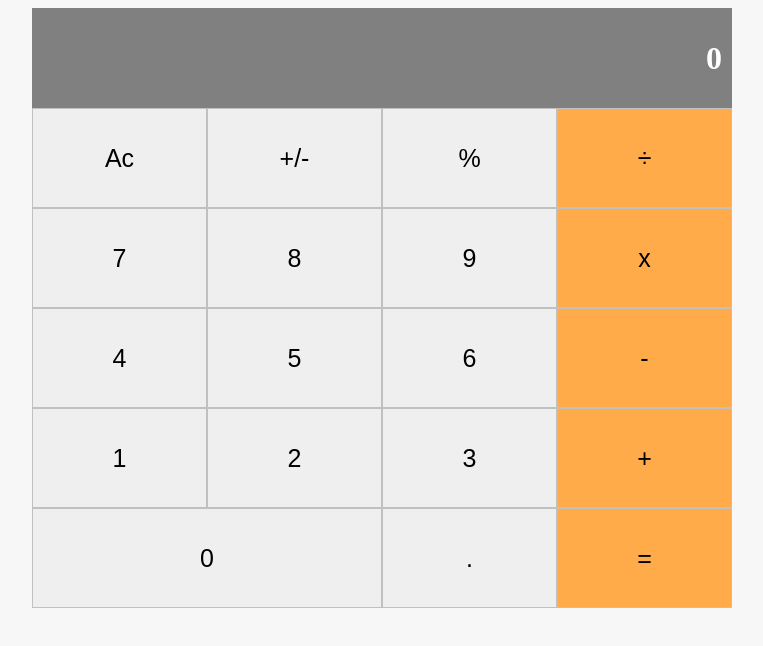
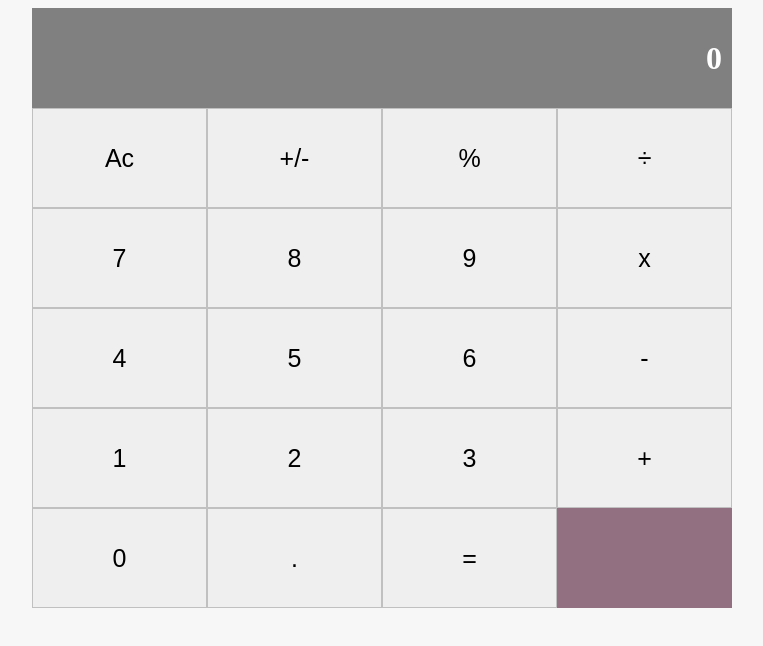
Before and after one commit to Tresor11/react-calculator, a React (Create React App) app: page / in a window 1280 px wide. Shown: the top 646 px of the page, without its empty margins (258-1021 px from the left). Built offline with nearby package versions, Linux system fonts and the light colour scheme.

Commit message:
styled the added a unique style

```diff
--- a/src/App.css
+++ b/src/App.css
@@ -25,27 +25,11 @@ button{
   font-weight: normal;
   font-size: 25px;
   border: 1px solid rgb(192, 192, 192);
-  transition: background-color 2s;
-  -webkit-transition: background-color 2s;
-  -moz-transition: background-color 2s;
-  -ms-transition: background-color 2s;
-  -o-transition: background-color 2s;
-}
-
-button:hover{
-  background-color: rgb(160, 160, 160);
-}
-
-.wide{
-  flex: 2;
-}
-
-.color{
-  background-color: rgb(255, 171, 74);
-}
-
-.color:hover{
-  background-color: rgb(253, 150, 31);
+  transition: font-weight 2s;
+  -webkit-transition: font-weight 2s;
+  -moz-transition: font-weight 2s;
+  -ms-transition: font-weight 2s;
+  -o-transition: font-weight 2s;
 }
 
 .display{
```
